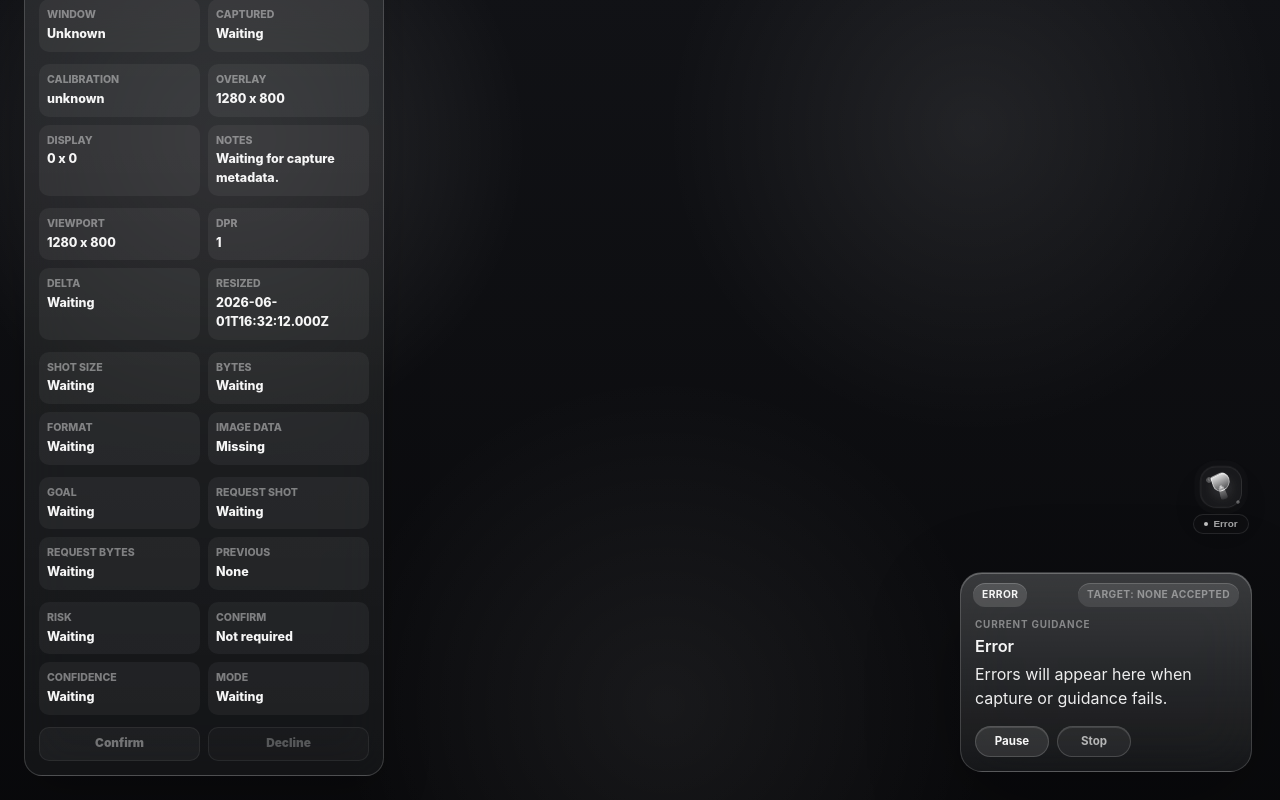
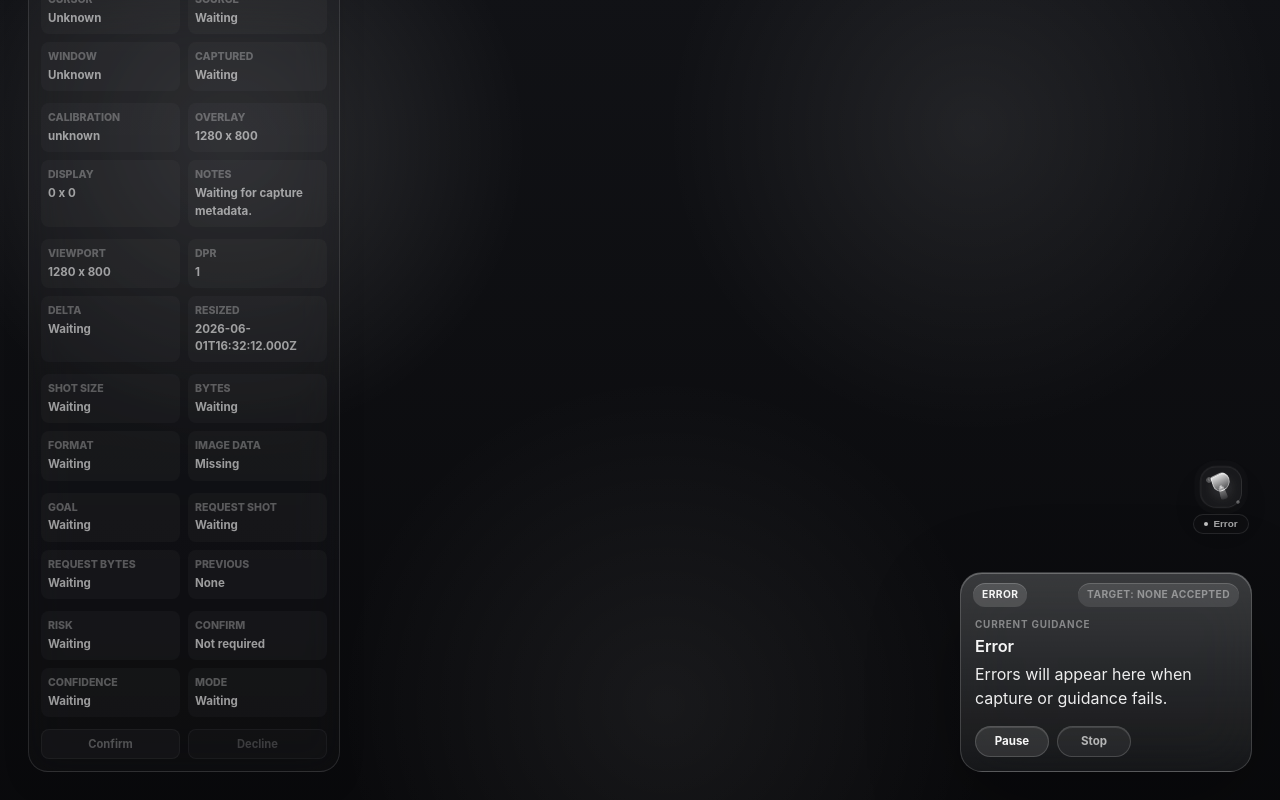
Before and after one commit to GargiGupta-io/toki, a React (Vite) app in the folder touchpilot/apps/desktop/: page / in a window 1280 px wide. Built offline with nearby package versions, Linux system fonts and the light colour scheme.

Commit message:
style: demote debug panel prominence

```diff
--- a/touchpilot/apps/desktop/src/App.css
+++ b/touchpilot/apps/desktop/src/App.css
@@ -344,40 +344,41 @@ h1 {
 
 .debug-panel {
   position: absolute;
-  left: 24px;
-  bottom: 24px;
-  width: min(360px, calc(100vw - 48px));
+  left: 28px;
+  bottom: 28px;
+  width: min(312px, calc(100vw - 56px));
   border: 1px solid var(--panel-border);
-  border-radius: 18px;
-  padding: 14px;
+  border-radius: 20px;
+  padding: 12px;
   background:
-    linear-gradient(180deg, rgba(255, 255, 255, 0.14), rgba(255, 255, 255, 0.03)),
-    rgba(16, 17, 20, 0.42);
+    linear-gradient(180deg, rgba(255, 255, 255, 0.08), rgba(255, 255, 255, 0.02)),
+    rgba(14, 15, 18, 0.26);
   box-shadow:
-    0 18px 48px rgba(0, 0, 0, 0.18),
-    inset 0 1px 0 rgba(255, 255, 255, 0.18);
-  backdrop-filter: blur(24px);
+    0 14px 32px rgba(0, 0, 0, 0.12),
+    inset 0 1px 0 rgba(255, 255, 255, 0.1);
+  backdrop-filter: blur(18px);
+  opacity: 0.7;
 }
 
 .debug-panel h2 {
   margin: 2px 0 12px;
-  color: var(--text-strong);
-  font-size: 0.95rem;
+  color: rgba(255, 255, 255, 0.78);
+  font-size: 0.84rem;
   line-height: 1.2;
 }
 
 .capture-refresh-button {
   width: 100%;
-  min-height: 36px;
+  min-height: 32px;
   margin-bottom: 12px;
   border: 1px solid var(--panel-border);
-  border-radius: 12px;
+  border-radius: 10px;
   padding: 0 12px;
-  background: rgba(255, 255, 255, 0.08);
-  color: var(--text-strong);
+  background: rgba(255, 255, 255, 0.06);
+  color: rgba(255, 255, 255, 0.8);
   font: inherit;
-  font-size: 0.78rem;
-  font-weight: 900;
+  font-size: 0.72rem;
+  font-weight: 700;
   cursor: pointer;
 }
 
@@ -398,9 +399,9 @@ h1 {
 .fixture-switcher {
   margin-bottom: 12px;
   border: 1px solid var(--panel-border);
-  border-radius: 12px;
+  border-radius: 10px;
   padding: 9px;
-  background: rgba(255, 255, 255, 0.05);
+  background: rgba(255, 255, 255, 0.04);
 }
 
 .fixture-switcher > span {
@@ -419,15 +420,15 @@ h1 {
 }
 
 .fixture-button {
-  min-height: 32px;
+  min-height: 30px;
   border: 1px solid var(--panel-border);
-  border-radius: 9px;
+  border-radius: 8px;
   padding: 0 8px;
   background: rgba(255, 255, 255, 0.06);
   color: var(--text-soft);
   font: inherit;
-  font-size: 0.74rem;
-  font-weight: 900;
+  font-size: 0.7rem;
+  font-weight: 700;
   cursor: pointer;
 }
 
@@ -455,10 +456,10 @@ h1 {
 }
 
 .capture-status {
-  min-height: 54px;
+  min-height: 48px;
   margin-bottom: 12px;
   border: 1px solid rgba(255, 255, 255, 0.14);
-  border-radius: 12px;
+  border-radius: 10px;
   padding: 9px 10px;
   background: rgba(255, 255, 255, 0.06);
 }
@@ -483,7 +484,7 @@ h1 {
 .capture-status p {
   margin: 3px 0 0;
   color: var(--text-soft);
-  font-size: 0.76rem;
+  font-size: 0.72rem;
   line-height: 1.3;
 }
 
@@ -494,15 +495,15 @@ h1 {
 }
 
 .debug-state-button {
-  min-height: 34px;
+  min-height: 30px;
   border: 1px solid var(--panel-border);
-  border-radius: 10px;
+  border-radius: 8px;
   padding: 0 8px;
   background: rgba(255, 255, 255, 0.06);
   color: var(--text-soft);
   font: inherit;
-  font-size: 0.74rem;
-  font-weight: 800;
+  font-size: 0.7rem;
+  font-weight: 700;
   cursor: pointer;
 }
 
@@ -546,10 +547,10 @@ h1 {
 .screenshot-readout div,
 .guidance-request-readout div,
 .guidance-risk-readout div {
-  min-height: 48px;
-  border-radius: 10px;
-  padding: 8px;
-  background: rgba(255, 255, 255, 0.05);
+  min-height: 42px;
+  border-radius: 8px;
+  padding: 7px;
+  background: rgba(255, 255, 255, 0.04);
 }
 
 .debug-readout dt,
@@ -573,9 +574,9 @@ h1 {
 .guidance-request-readout dd,
 .guidance-risk-readout dd {
   margin: 2px 0 0;
-  color: var(--text-strong);
-  font-size: 0.78rem;
-  font-weight: 800;
+  color: rgba(255, 255, 255, 0.84);
+  font-size: 0.72rem;
+  font-weight: 700;
   overflow-wrap: anywhere;
 }
 
@@ -583,7 +584,7 @@ h1 {
   margin: 12px 0 0;
   overflow: hidden;
   border: 1px solid var(--panel-border);
-  border-radius: 12px;
+  border-radius: 10px;
   background: rgba(255, 255, 255, 0.04);
 }
 
@@ -605,7 +606,7 @@ h1 {
 .guidance-issues {
   margin-top: 12px;
   border: 1px solid rgba(255, 255, 255, 0.14);
-  border-radius: 12px;
+  border-radius: 10px;
   padding: 9px 10px;
   background: rgba(255, 255, 255, 0.08);
 }
@@ -622,7 +623,7 @@ h1 {
   margin: 5px 0 0;
   padding-left: 18px;
   color: var(--text-soft);
-  font-size: 0.74rem;
+  font-size: 0.7rem;
   line-height: 1.35;
 }
 
@@ -630,7 +631,7 @@ h1 {
 .confirmation-ready {
   margin-top: 12px;
   border: 1px solid rgba(255, 255, 255, 0.14);
-  border-radius: 12px;
+  border-radius: 10px;
   padding: 9px 10px;
   background: rgba(255, 255, 255, 0.08);
 }
@@ -657,7 +658,7 @@ h1 {
 .confirmation-ready p {
   margin: 3px 0 0;
   color: var(--text-soft);
-  font-size: 0.74rem;
+  font-size: 0.7rem;
   line-height: 1.35;
 }
 
@@ -669,15 +670,15 @@ h1 {
 }
 
 .confirmation-button {
-  min-height: 34px;
+  min-height: 30px;
   border: 1px solid var(--panel-border);
-  border-radius: 10px;
+  border-radius: 8px;
   padding: 0 10px;
   background: rgba(255, 255, 255, 0.1);
   color: var(--text-strong);
   font: inherit;
-  font-size: 0.74rem;
-  font-weight: 900;
+  font-size: 0.7rem;
+  font-weight: 700;
   cursor: pointer;
 }
 
```
